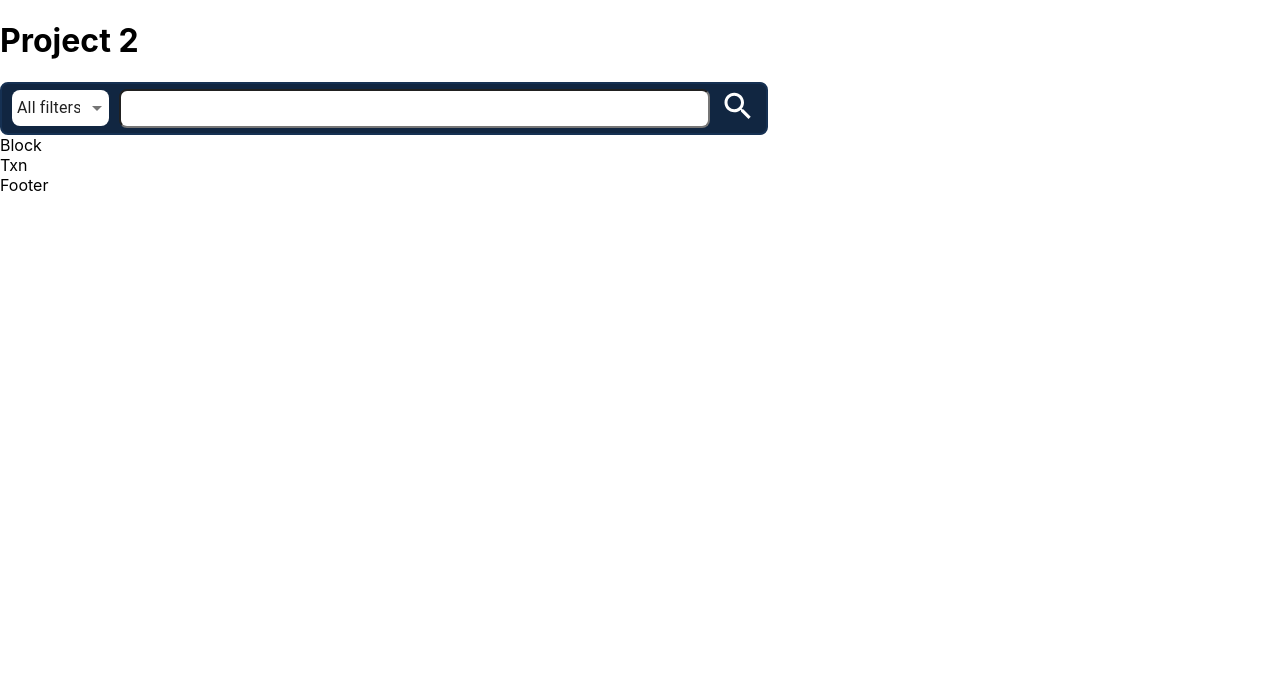
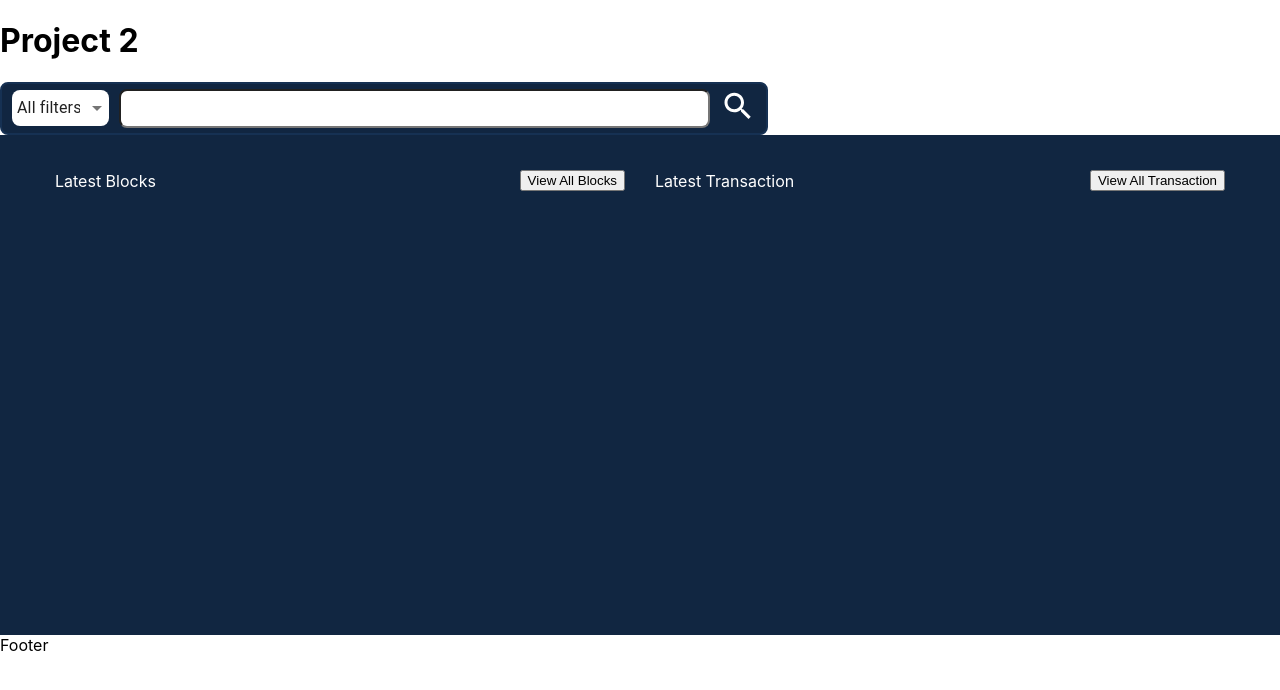
Before and after one commit to VMT01/HUST-project-2, a Next.js app in the folder frontend/: page / in a window 1280 px wide. Shown: the top 690 px of the page. Built offline with nearby package versions, Linux system fonts and the light colour scheme.

Commit message:
working on homepage

```diff
--- a/frontend/components/BlockTable.js
+++ b/frontend/components/BlockTable.js
@@ -1,3 +1,12 @@
-export default function BlockTable({ className }) {
-  return <div className={className}>Block</div>;
+import styles from '../styles/BlockTable.module.scss'
+export default function BlockTable({ blocks=[] }) {
+  return <div className={styles.container}>
+    <div className='header-row'>
+      <p>Latest Blocks</p>
+      <button>View All Blocks</button>
+    </div>
+    <div>
+      {blocks.map((b,i)=><li key={i}>blocks</li>)}
+    </div>
+  </div>;
 }
--- a/frontend/components/TransactionTable.js
+++ b/frontend/components/TransactionTable.js
@@ -1,3 +1,13 @@
-export default function TransactionTable({ className }) {
-  return <div className={className}>Txn</div>;
+import styles from '../styles/TransactionTable.module.scss'
+
+export default function TransactionTable({ txns=[] }) {
+  return <div className={styles.container}>
+    <div className='header-row'>
+      <p>Latest Transaction</p>
+      <button>View All Transaction</button>
+    </div>
+    <div>
+      {txns.map((txn,i)=><li key={i}>txns</li>)}
+    </div>
+  </div>;
 }
--- a/frontend/pages/index.js
+++ b/frontend/pages/index.js
@@ -1,16 +1,22 @@
 import BlockTable from "../components/BlockTable";
 import SearchBar from "../components/share/Searchbar";
 import TransactionTable from "../components/TransactionTable";
-
+import styles from '../styles/HomePage.module.scss'
 export default function Home() {
   return (
     <div>
       <div style={{ width: "60%" }}>
         <SearchBar />
       </div>
-      <div>
-        <BlockTable />
-        <TransactionTable />
+      <div className={styles.wrapper}>
+        <div className={styles.main}>
+          <div className={styles.blocks}>
+            <BlockTable />
+          </div>
+          <div className={styles.txns}>
+            <TransactionTable />
+          </div>
+        </div>
       </div>
     </div>
   );
--- /dev/null
+++ b/frontend/styles/HomePage.module.scss
@@ -0,0 +1,25 @@
+.wrapper {
+    display: flex;
+    background-color: var(--main-bg);
+    color:var(--main-text);
+    justify-content: center;
+}
+
+.main {
+    max-width: 1200px;
+    padding:20px 0;
+    width: 100%;
+    display: grid;
+    grid-template-columns: 1fr 1fr;
+    grid-template-rows: 1fr;
+    min-height: 500px;
+
+    .blocks,.txns{
+        padding: 0 15px;
+    }
+    .blocks {
+
+    }
+
+    .txns {}
+}
--- a/frontend/styles/globals.css
+++ b/frontend/styles/globals.css
@@ -13,3 +13,15 @@ a {
 * {
   box-sizing: border-box;
 }
+:root{
+  --main-bg:#112641;
+
+  --main-text:white;
+}
+
+/* shared class */
+.header-row{
+  display: flex;
+  justify-content: space-between;
+  align-items: center;
+}
```
Also changed, not shown: frontend/styles/BlockTable.module.scss (added), frontend/styles/TransactionTable.module.scss (added).
